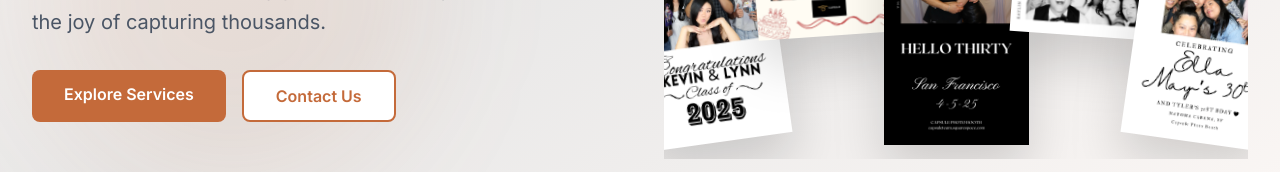
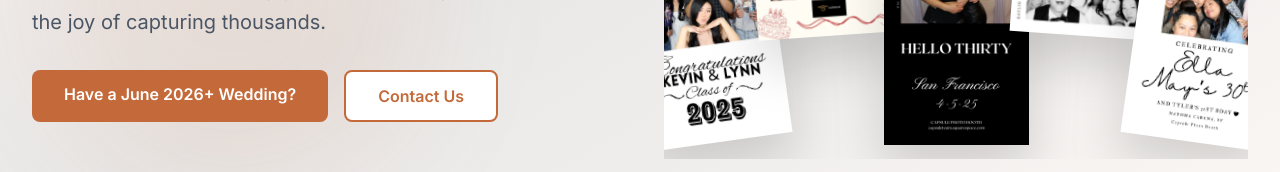
Before and after one commit to jogarbaut/capsulephotobooth, a Next.js app: page / in a window 1280 px wide. Shown: the part 533-705 px from the top of the page. Built offline with nearby package versions, Linux system fonts and the light colour scheme; no server answers.

Commit message:
Update on hero button

```diff
--- a/components/Hero.tsx
+++ b/components/Hero.tsx
@@ -34,8 +34,8 @@ export default function Hero() {
             </p>
 
             <div className="flex flex-col sm:flex-row gap-4">
-              <a href="#services" className="btn-primary text-center">
-                Explore Services
+              <a href="#weddings" className="btn-primary text-center">
+                Have a June 2026+ Wedding?
               </a>
               <a
                 href="#contact"
```
